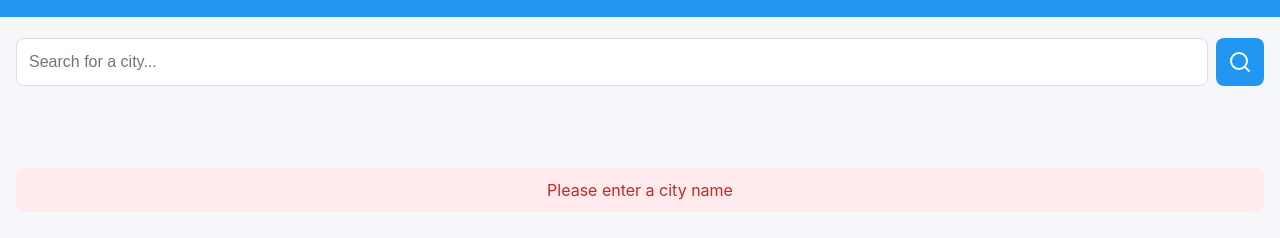
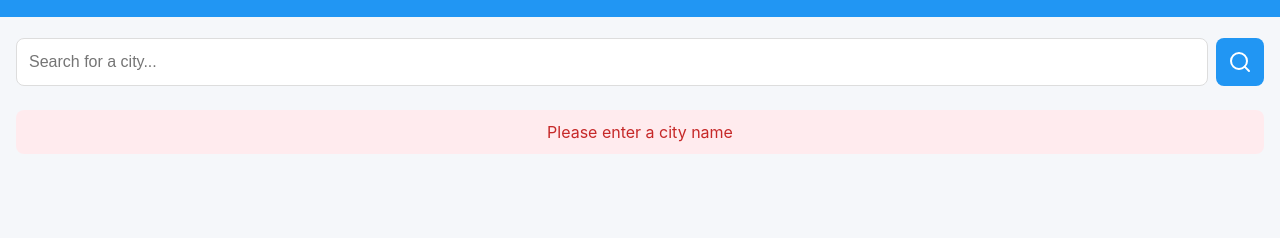
Before and after one commit to guavz-cs/Weather-App-PWA, a website: page index.html in a window 1280 px wide. Both pictures are taken after a click on the button 1240 px from the left and 140 px from the top of the page. Shown: the part 78-316 px from the top of the page. Drawn offline with Linux system fonts and the light colour scheme.

Commit message:
testing testing

```diff
--- a/style.css
+++ b/style.css
@@ -322,6 +322,7 @@ body {
 .error {
     position: fixed;
     z-index: 98;
+    top: 172px;
     left: 0;
     right: 0;
     background: #ffebee;
@@ -330,6 +331,7 @@ body {
     margin: 16px;
     border-radius: 8px;
     text-align: center;
+    z-index: 101;
 }
 
 .install-prompt {
```
